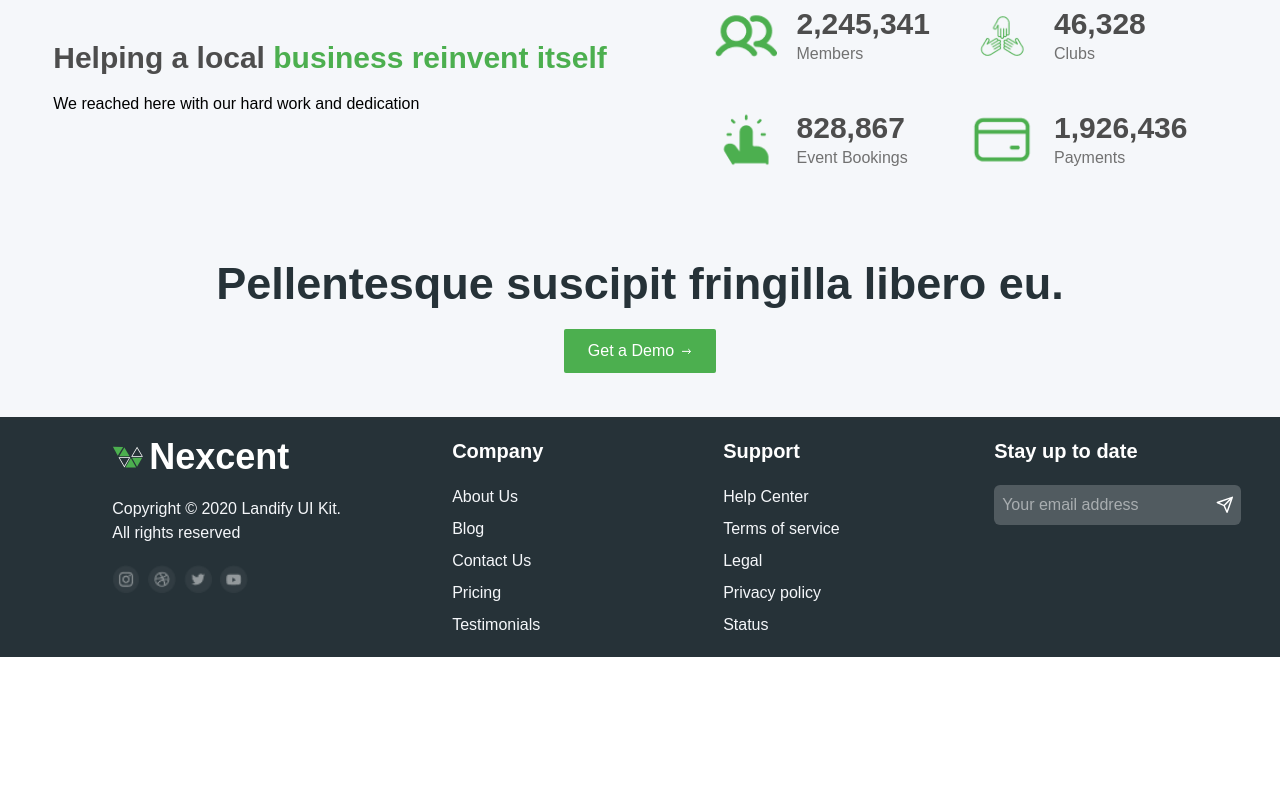
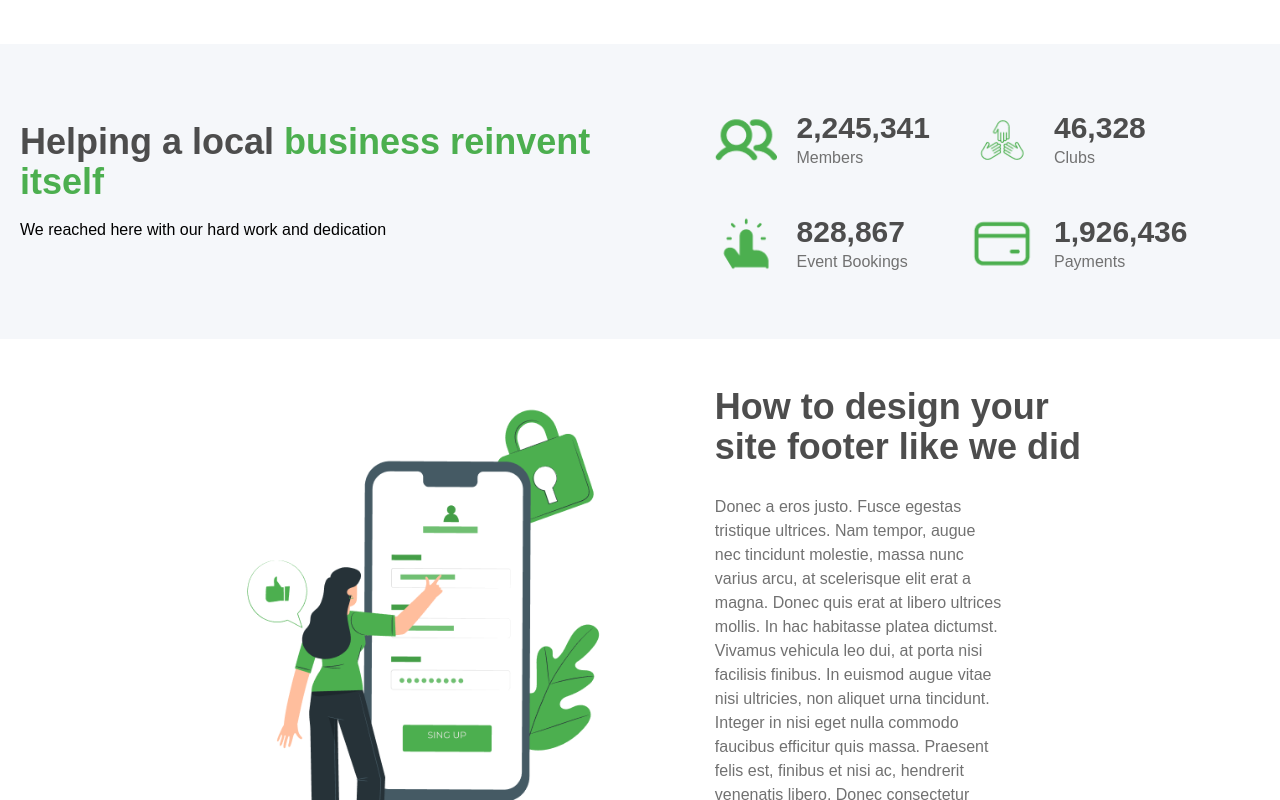
Before and after one commit to Alex-Devonte/agency-landing-page, a website: page index.html in a window 1280 px wide. Shown: the part 2000-2800 px from the top of the page. Before the commit the page ends 2657 px from the top, so only its background shows below. Drawn offline with nearby package versions, Linux system fonts and the light colour scheme; a web font is replaced by a local one.

Commit message:
Add styles and layout for section

```diff
--- a/index.html
+++ b/index.html
@@ -161,7 +161,7 @@
       <section>
         <div class="mt-7 pt-5">
           <div class="text-center">
-            <h2 class="text-dark-gray mb-2 text-3xl font-semibold">
+            <h2 class="text-dark-gray mb-2 text-4xl font-semibold">
               Our Clients
             </h2>
             <p>We have been working with some Fortune 500+ clients</p>
@@ -183,7 +183,7 @@
       <section>
         <div class="mt-7 p-5">
           <div class="text-center">
-            <h2 class="text-dark-gray mb-2 text-3xl font-semibold">
+            <h2 class="text-dark-gray mb-2 text-4xl font-semibold">
               Manage your entire community in a single system
             </h2>
             <p>Who is Nexcent suitable for?</p>
@@ -226,13 +226,13 @@
       </section>
       <section>
         <div
-          class="mt-7 p-5 md:flex md:flex-col lg:mx-auto lg:flex-row xl:w-3/4"
+          class="mt-7 p-5 md:flex md:flex-col lg:mx-auto lg:flex-row lg:justify-between xl:w-3/4"
         >
           <div class="mb-5 md:mx-auto">
             <img src="images/mobile_login.png" />
           </div>
           <div class="lg:w-1/2">
-            <h2 class="text-dark-gray my-3 text-3xl font-semibold xl:w-1/2">
+            <h2 class="text-dark-gray my-3 text-4xl font-semibold xl:w-1/2">
               The unseen of spending three years at Pixelgrade
             </h2>
             <p class="my-6 xl:w-3/4">
@@ -256,7 +256,7 @@
           class="bg-silver mt-7 p-5 py-16 lg:grid lg:grid-cols-2 lg:place-items-center"
         >
           <div class="mb-5 text-center lg:text-left">
-            <h2 class="text-dark-gray text-3xl font-semibold">
+            <h2 class="text-dark-gray text-4xl font-semibold">
               Helping a local
               <span class="text-primary">business reinvent itself</span>
             </h2>
@@ -317,6 +317,36 @@
                 <p>Payments</p>
               </div>
             </div>
+          </div>
+        </div>
+      </section>
+      <section>
+        <div
+          class="mt-7 flex flex-col items-center gap-10 p-5 lg:mx-auto lg:flex-row lg:justify-between xl:w-3/4"
+        >
+          <div class="mx-auto">
+            <img src="images/pana.png" />
+          </div>
+          <div class="lg:w-1/2">
+            <h2 class="text-dark-gray mb-7 text-4xl font-semibold">
+              How to design your site footer like we did
+            </h2>
+            <p class="mb-7 xl:w-3/4">
+              Donec a eros justo. Fusce egestas tristique ultrices. Nam tempor,
+              augue nec tincidunt molestie, massa nunc varius arcu, at
+              scelerisque elit erat a magna. Donec quis erat at libero ultrices
+              mollis. In hac habitasse platea dictumst. Vivamus vehicula leo
+              dui, at porta nisi facilisis finibus. In euismod augue vitae nisi
+              ultricies, non aliquet urna tincidunt. Integer in nisi eget nulla
+              commodo faucibus efficitur quis massa. Praesent felis est, finibus
+              et nisi ac, hendrerit venenatis libero. Donec consectetur faucibus
+              ipsum id gravida.
+            </p>
+            <button
+              class="bg-primary flex cursor-pointer items-center gap-1.5 rounded-xs px-6 py-2.5 font-light text-white"
+            >
+              Learn More
+            </button>
           </div>
         </div>
       </section>
```
Also changed, not shown: output.css.
